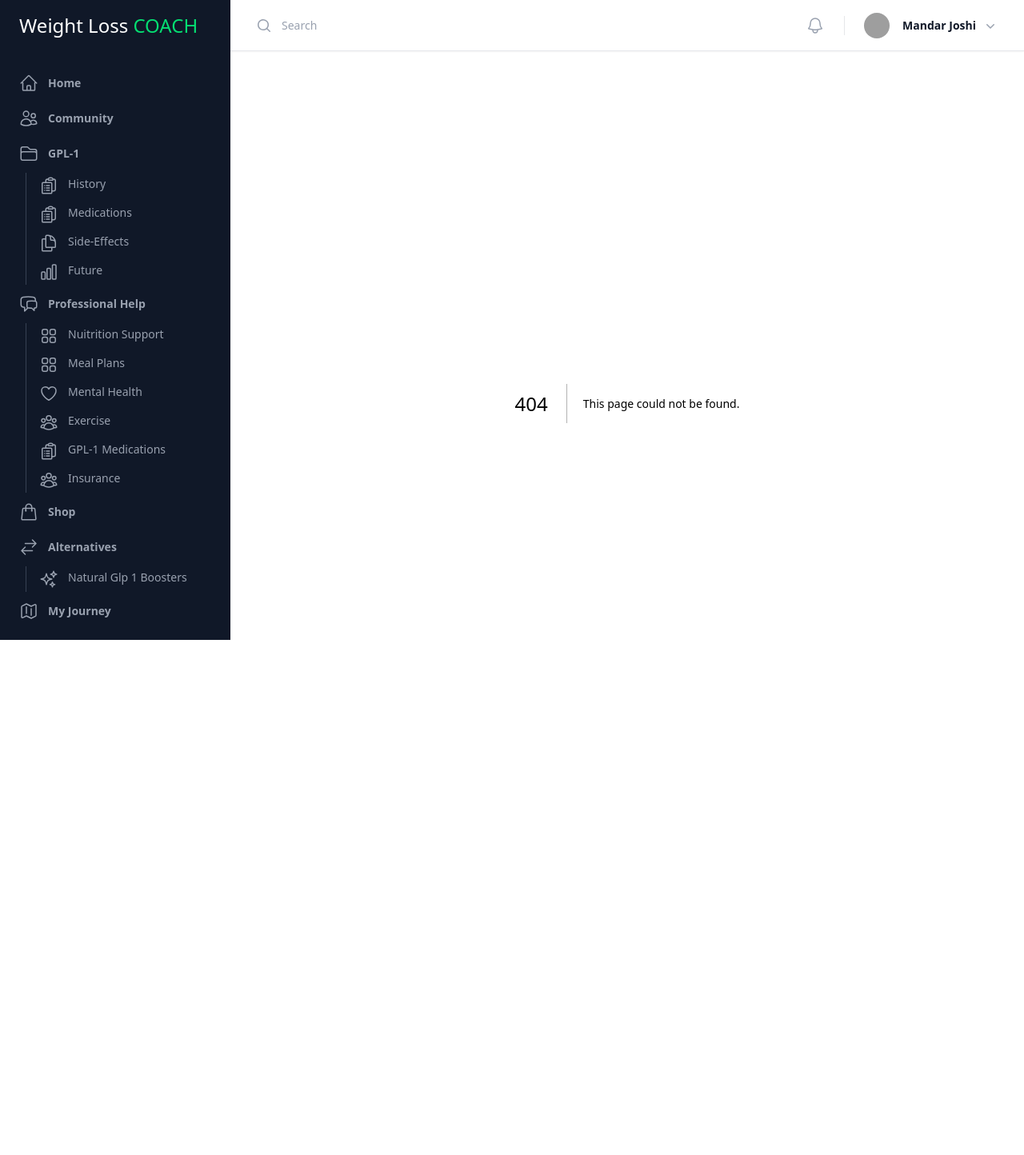
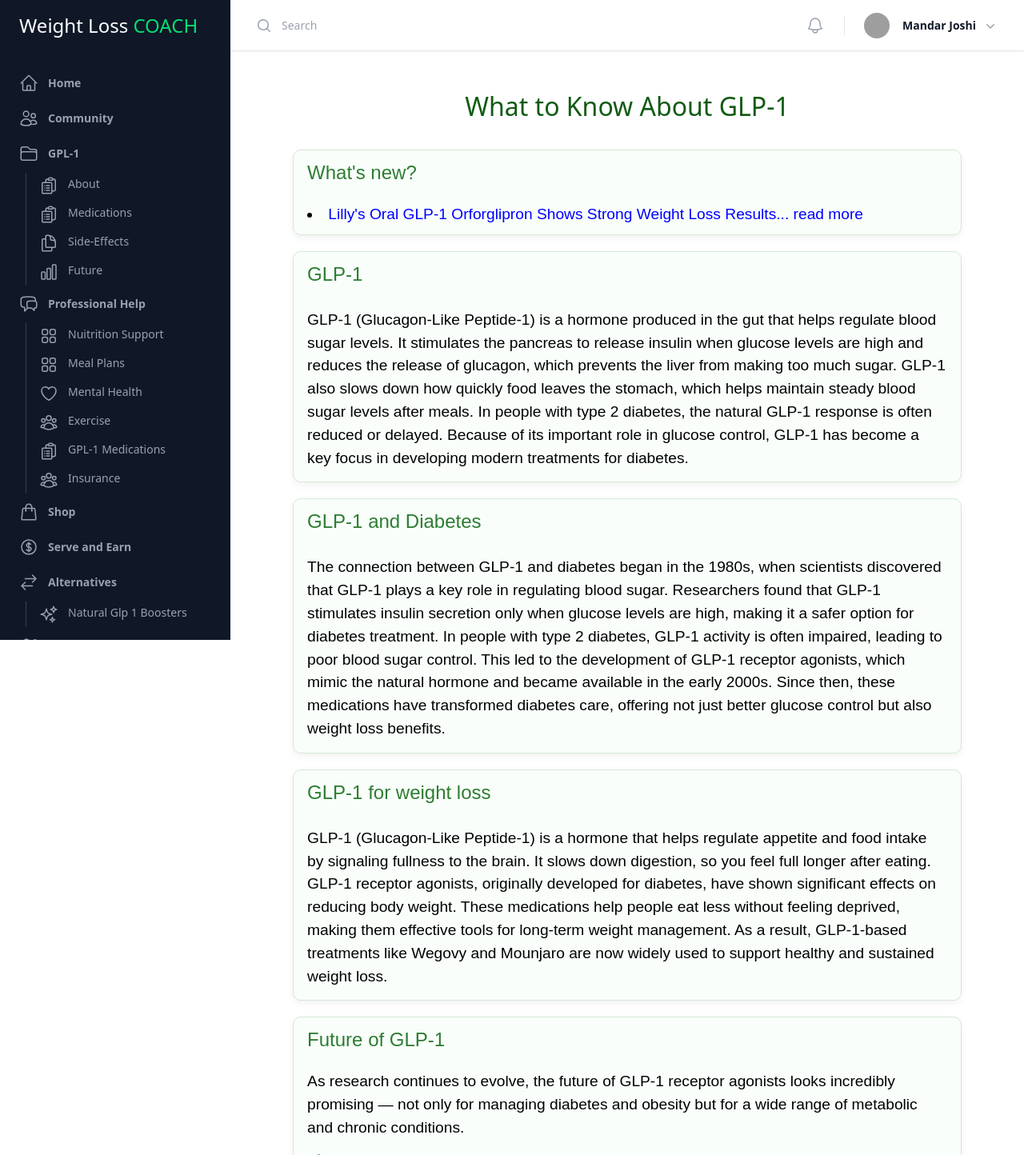
Before and after one commit to mandarjoshi/weight-coach, a Next.js app: page /glp1/about in a window 1280 px wide. Before the commit this address had no page. Shown: the top 1444 px of the page at 80% size. Before the commit the page ends 944 px from the top, so only its background shows below. Built offline with nearby package versions, Linux system fonts and the light colour scheme; grey boxes are pictures that could not be loaded.

Commit message:
new content

```diff
--- a/src/app/community/page.tsx
+++ b/src/app/community/page.tsx
@@ -29,7 +29,7 @@ const initialPosts = [
   },
 ];
 
-const allTags = ["All", "whats new?", "Nutrition", "side-effects", "insurance", "meal", "exercise", "Byetta, Bydureon (exenatide)", "Trulicity (dulaglutide)", "Victoza, Saxenda, Xultophy (liraglutide)","Ozempic, Rybelsus, Wegovy (semaglutide)","Mounjaro, Zepbound (tirzepatide)", "Alternatives"];
+const allTags = ["All", "whats new?", "Nutrition", "side-effects", "insurance", "meal", "exercise", "Byetta, Bydureon (exenatide)", "Trulicity (dulaglutide)", "Victoza, Saxenda, Xultophy (liraglutide)","Ozempic, Rybelsus, Wegovy (semaglutide)","Mounjaro, Zepbound (tirzepatide)", "Alternatives", "Events"];
 
 export default function LinkedInFeedWithTagSidebar() {
   const [posts, setPosts] = useState(initialPosts);
--- /dev/null
+++ b/src/app/glp1/about/page.tsx
@@ -0,0 +1,74 @@
+
+import styles from '../../mystyles.module.css';
+
+export default function Home() {
+  return (
+    <div className={styles.page_professional_page_layout}>
+      <div className={styles.page_professional_page_header}>What to Know About GLP-1</div>
+      <div className={styles.page_professional_card}>
+        <h2 className={styles.page_professional_card_header}>What&apos;s new?</h2>
+        <li>
+          <a style={{  color: 'blue' }} href={'https://investor.lilly.com/news-releases/news-release-details/lillys-oral-glp-1-orforglipron-demonstrated-statistically'} target="_blank">Lilly&apos;s Oral GLP-1 Orforglipron Shows Strong Weight Loss Results...   read more</a>
+        </li>
+      </div>
+      <div className={styles.page_professional_card}>
+        <h2 className={styles.page_professional_card_header}>GLP-1</h2>
+        <p className={styles.paragraph}>GLP-1 (Glucagon-Like Peptide-1) is a hormone produced in the gut that helps regulate blood sugar levels. It stimulates the pancreas to release insulin when glucose levels are high and reduces the release of glucagon, which prevents the liver from making too much sugar. GLP-1 also slows down how quickly food leaves the stomach, which helps maintain steady blood sugar levels after meals. In people with type 2 diabetes, the natural GLP-1 response is often reduced or delayed. Because of its important role in glucose control, GLP-1 has become a key focus in developing modern treatments for diabetes.</p>
+      </div>
+      <div className={styles.page_professional_card}>
+        <h2 className={styles.page_professional_card_header}>GLP-1 and Diabetes</h2>
+        <p className={styles.paragraph}>The connection between GLP-1 and diabetes began in the 1980s, when scientists discovered that GLP-1 plays a key role in regulating blood sugar. Researchers found that GLP-1 stimulates insulin secretion only when glucose levels are high, making it a safer option for diabetes treatment. In people with type 2 diabetes, GLP-1 activity is often impaired, leading to poor blood sugar control. This led to the development of GLP-1 receptor agonists, which mimic the natural hormone and became available in the early 2000s. Since then, these medications have transformed diabetes care, offering not just better glucose control but also weight loss benefits.</p>
+      </div>
+      <div className={styles.page_professional_card}>
+        <h2 className={styles.page_professional_card_header}>GLP-1 for weight loss</h2>
+        <p className={styles.paragraph}>GLP-1 (Glucagon-Like Peptide-1) is a hormone that helps regulate appetite and food intake by signaling fullness to the brain. It slows down digestion, so you feel full longer after eating. GLP-1 receptor agonists, originally developed for diabetes, have shown significant effects on reducing body weight. These medications help people eat less without feeling deprived, making them effective tools for long-term weight management. As a result, GLP-1-based treatments like Wegovy and Mounjaro are now widely used to support healthy and sustained weight loss.</p>
+      </div>
+      <div className={styles.page_professional_card}>
+        <h2 className={styles.page_professional_card_header}>Future of GLP-1</h2>
+        <p>
+          As research continues to evolve, the future of GLP-1 receptor agonists looks
+          incredibly promising — not only for managing diabetes and obesity but for
+          a wide range of metabolic and chronic conditions.
+        </p>
+
+        <h4 style={{ color: '#1e6091', marginTop: '15px' }}>🔬 Microdosing Strategies</h4>
+        <p>
+          Researchers are exploring <strong>microdosing</strong> GLP-1 drugs to achieve
+          therapeutic benefits with fewer side effects. This could improve tolerability
+          for patients who struggle with nausea or gastrointestinal symptoms, and may
+          open the door to preventive, low-dose therapies for metabolic health.
+        </p>
+
+        <h4 style={{ color: '#1e6091', marginTop: '15px' }}>💊 Oral and Long-Acting Formulations</h4>
+        <p>
+          While many GLP-1 drugs are injectable, companies are developing
+          <strong> oral versions</strong> and <strong>once-monthly injections</strong> to improve
+          convenience and adherence. Rybelsus is already an oral GLP-1 option, and
+          more are on the horizon.
+        </p>
+
+        <h4 style={{ color: '#1e6091', marginTop: '15px' }}>🧬 Combination Therapies</h4>
+        <p>
+          Next-generation drugs will likely combine GLP-1 with other hormones like
+          <strong> GIP</strong> and <strong>glucagon</strong> to enhance metabolic effects. Some of these,
+          like tirzepatide (Mounjaro), are already approved and showing even greater
+          weight loss potential.
+        </p>
+
+        <h4 style={{ color: '#1e6091', marginTop: '15px' }}>🧠 Beyond Diabetes & Obesity</h4>
+        <p>
+          There is growing interest in the use of GLP-1 drugs for treating conditions
+          like <strong>fatty liver disease (NAFLD/NASH)</strong>, <strong>addiction</strong>, and even
+          <strong>neurodegenerative diseases</strong> like Alzheimers. The impact of GLP-1 on inflammation,
+          appetite regulation, and insulin signaling may have wide-reaching implications.
+        </p>
+
+        <p style={{ fontSize: '0.9em', color: '#555', marginTop: '20px' }}>
+          🚀 GLP-1 therapies are rapidly transforming from glucose-lowering agents
+          into powerful tools for full-body metabolic health — and we are just getting started.
+        </p>
+
+      </div>
+    </div>
+  );
+}
--- a/src/app/layout.tsx
+++ b/src/app/layout.tsx
@@ -30,6 +30,7 @@ import {
   SparklesIcon,
   MapIcon,
   ShoppingBagIcon,
+  CurrencyDollarIcon,
 } from "@heroicons/react/24/outline";
 import {
   ChevronDownIcon,
@@ -47,8 +48,8 @@ const navigation = [
     icon: FolderIcon,
     subMenu: [
       {
-        name: "History",
-        href: "/glp1/history",
+        name: "About",
+        href: "/glp1/about",
         icon: ClipboardDocumentListIcon,
         mainMenu: false,
       },
@@ -85,6 +86,7 @@ const navigation = [
     ],
   },
   { name: "Shop", href: "/shop", icon: ShoppingBagIcon },
+  { name: "Serve and Earn", href: "/earn", icon: CurrencyDollarIcon },
   {
     name: "Alternatives",
     href: "#",
--- a/src/app/page.tsx
+++ b/src/app/page.tsx
@@ -6,13 +6,6 @@ export default function Home() {
     <div className={styles.page_professional_page_layout}>
       <div className={styles.page_professional_page_header}>Welcome to Your GLP-1 Journey Hub</div>
       <div className={styles.page_professional_card}>
-        <h2 className={styles.page_professional_card_header}>What&apos;s new?</h2>
-        <li>
-          <a style={{  color: 'blue' }} href={'https://investor.lilly.com/news-releases/news-release-details/lillys-oral-glp-1-orforglipron-demonstrated-statistically'} target="_blank">Lilly&apos;s Oral GLP-1 Orforglipron Shows Strong Weight Loss Results...   read more</a>
-        </li>
-      </div>
-      <div className={styles.page_professional_card}>
-        <h2 className={styles.page_professional_card_header}>About</h2>
         <p className={styles.paragraph}>This is more than just a website—it&apos;s a supportive space built for individuals exploring or using <b>GLP-1</b> medications. Whether you&apos;re just getting started or already on your journey, you&apos;re not alone here.</p>
         <p className={styles.paragraph}>Connect with others who share your experiences. Our <b>Community</b> section is a place to ask questions, share answers, and offer support. You can browse real conversations, leave comments, and like posts that resonate with you. It&apos;s an open, respectful environment where members uplift and inform one another.</p>
         <p className={styles.paragraph}>Alongside community wisdom, we offer <b>trusted information</b> about GLP-1 drugs from medically reviewed, reliable sources. Stay up to date with the latest research, safety guidelines, and tips—all in one place.</p>
```
